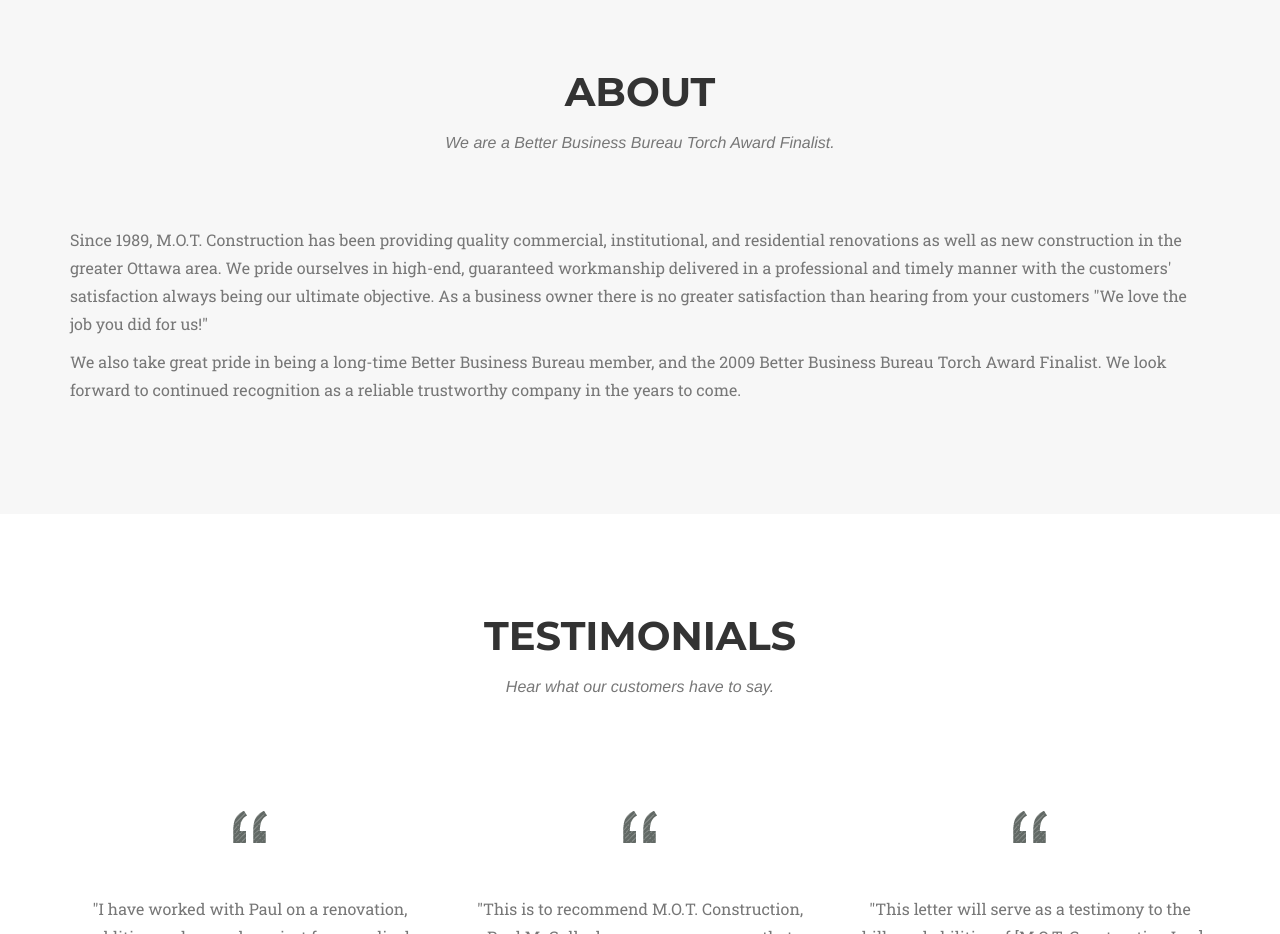
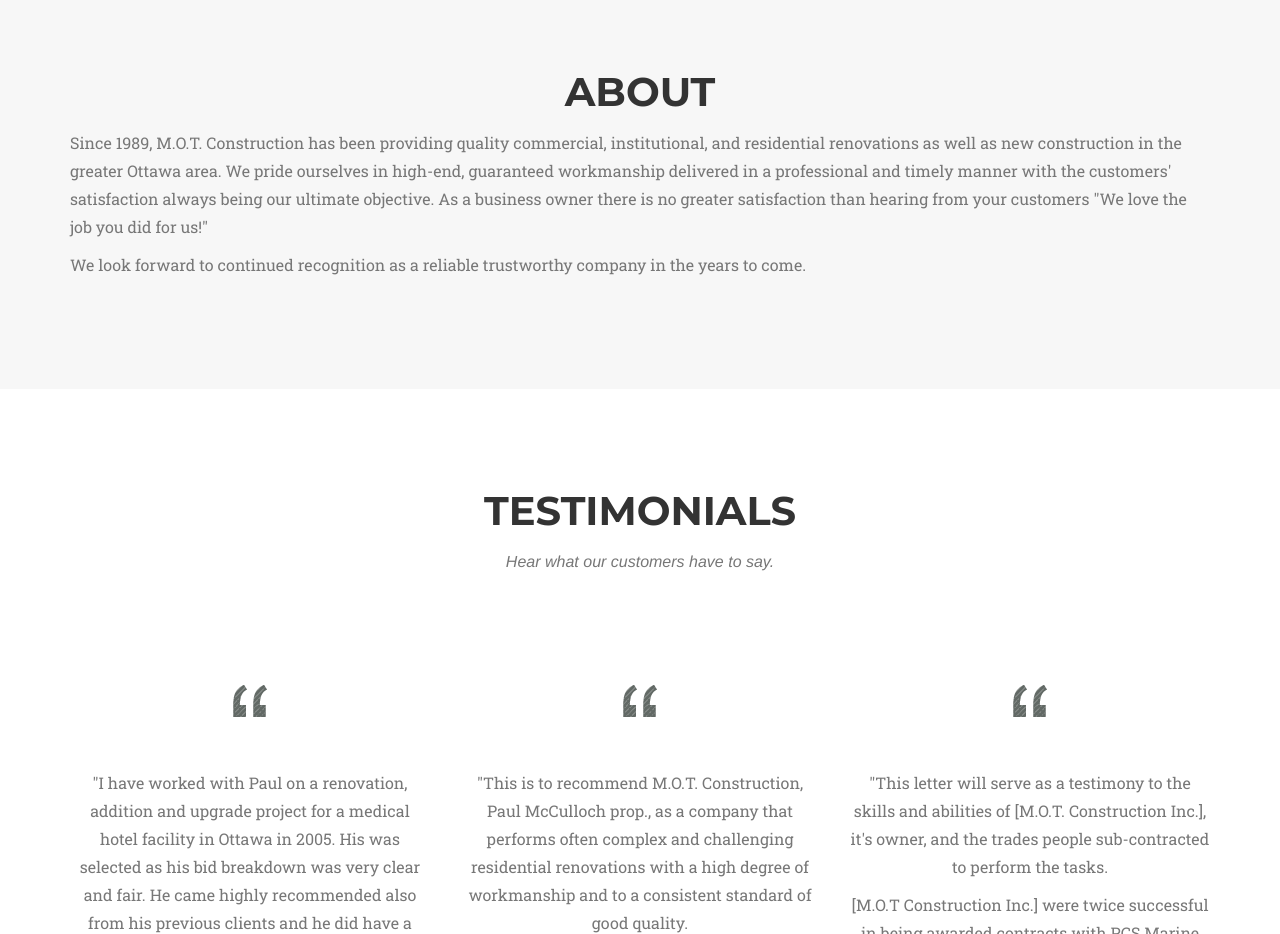
Before and after one commit to mot666/site, a plain HTML site: page index.html in a window 1280 px wide. Shown: the part 1280-2214 px from the top of the page. Drawn offline with nearby package versions, Linux system fonts and the light colour scheme; a web font is replaced by a local one.

Commit message:
Remove BBB refs

```diff
--- a/index.html
+++ b/index.html
@@ -122,13 +122,12 @@
             <div class="row">
                 <div class="col-lg-12 text-center">
                     <h2 class="section-heading">About</h2>
-                    <h3 class="section-subheading text-muted">We are a Better Business Bureau Torch Award Finalist.</h3>
                 </div>
             </div>
             <div class="row">
                 <div class="col-lg-12">
                   <p class="large text-muted">Since 1989, M.O.T. Construction has been providing quality commercial, institutional, and residential renovations as well as new construction in the greater Ottawa area. We pride ourselves in high-end, guaranteed workmanship delivered in a professional and timely manner with the customers' satisfaction always being our ultimate objective. As a business owner there is no greater satisfaction than hearing from your customers "We love the job you did for us!"</p>
-                  <p class="large text-muted">We also take great pride in being a long-time Better Business Bureau member, and the 2009 Better Business Bureau Torch Award Finalist. We look forward to continued recognition as a reliable trustworthy company in the years to come.</p>
+                  <p class="large text-muted">We look forward to continued recognition as a reliable trustworthy company in the years to come.</p>
                 </div>
             </div>
         </div>
```
